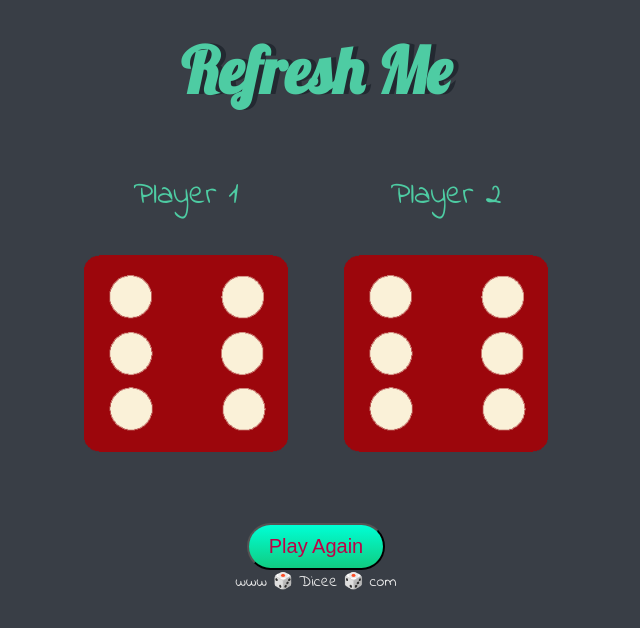
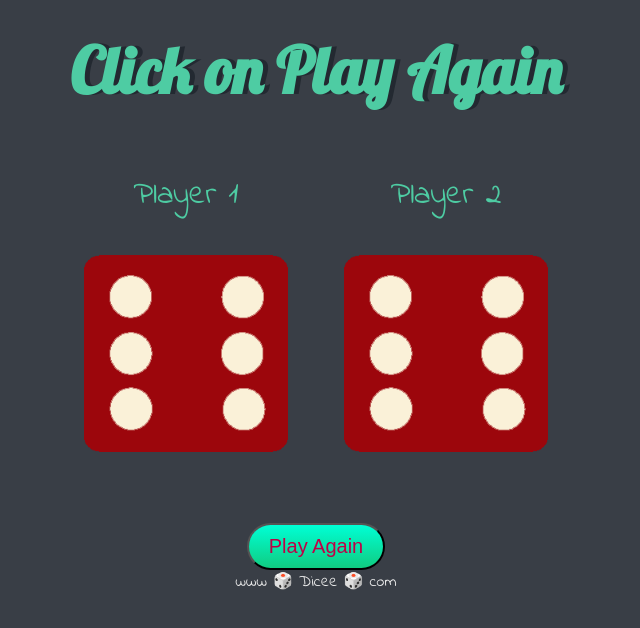
Before and after one commit to Sp1406/Dicee, a plain HTML site: page index.html in a window 1280 px wide. Shown: the whole page, without its empty margins (324-964 px from the left). Drawn offline with Linux system fonts and the light colour scheme.

Commit message:
Update index.html

```diff
--- a/index.html
+++ b/index.html
@@ -10,7 +10,7 @@
   <body>
 
     <div class="container">
-      <h1>Refresh Me</h1>
+      <h1>Click on Play Again</h1>
 
       <div class="dice">
         <p>Player 1</p>
```
